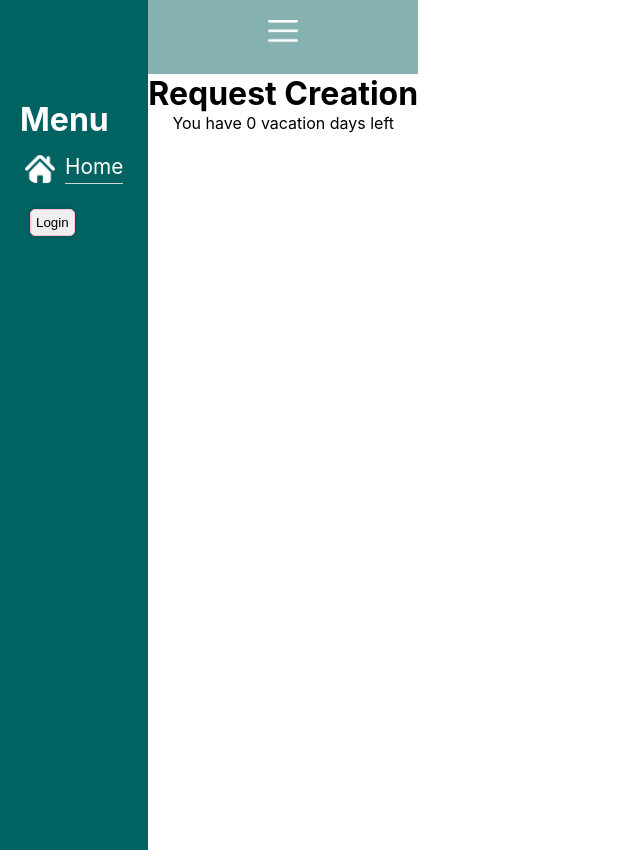
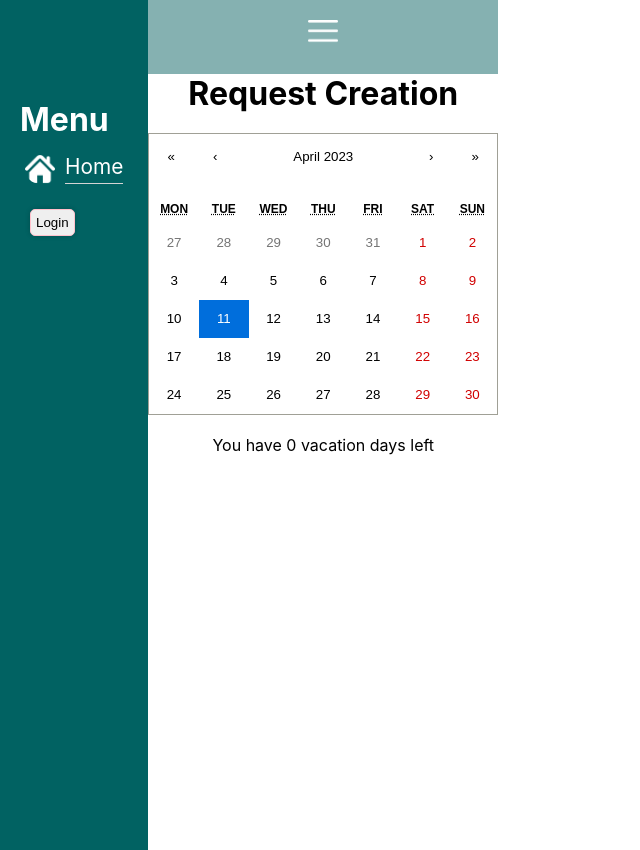
Before and after one commit to valentine974/leafy-app-front, a React (Create React App) app: page /create-request in a window 1280 px wide. Shown: the whole page, without its empty margins (0-640 px from the left). Built offline with nearby package versions, Linux system fonts and the light colour scheme; no server answers.

Commit message:
new calendar component

```diff
--- a/package.json
+++ b/package.json
@@ -9,6 +9,7 @@
     "axios": "^1.3.4",
     "date-fns": "^2.29.3",
     "react": "^18.2.0",
+    "react-calendar": "^4.2.1",
     "react-dom": "^18.2.0",
     "react-router-dom": "^6.9.0",
     "react-scripts": "5.0.1",
--- /dev/null
+++ b/src/components/Calendar/CalendarComponent.css
@@ -0,0 +1,4 @@
+
+.leafy-calendar-absent{
+  background-color: turquoise !important;
+}
--- /dev/null
+++ b/src/components/Calendar/CalendarComponent.jsx
@@ -0,0 +1,54 @@
+import "./CalendarComponent.css";
+import "react-calendar/dist/Calendar.css";
+import React, { useEffect } from "react";
+import Calendar from "react-calendar";
+import { useState,useContext } from "react";
+import authService from "../../services/auth.service";
+import { AuthContext } from "../../context/auth.context";
+import { eachDayOfInterval} from "date-fns";
+import formatDate from "../../utils/dateFormating"
+
+function CalendarComponent(){
+  const [date, setDate] = useState(new Date());
+  const { user } = useContext(AuthContext);
+  const [absentDays, setAbsentDays] = useState([]);
+
+  useEffect(() => {
+  // put all absent days in an array
+  user &&
+  authService
+  .getUserRequests(user._id)
+  .then((response)=>{
+    /* console.log("response", response) */
+    const requests = response.data;
+    let absentDays = []
+    requests.map((request) => {
+      const start = new Date(request.startDate);
+      const end = new Date(request.endDate);
+      absentDays.push(...eachDayOfInterval({ start, end }))
+    },[]);
+    absentDays = absentDays.map(day => formatDate(day))
+    setAbsentDays(absentDays);
+  })
+
+  }, [user]);
+
+  return (
+    // react-calendar element loop through the days and add
+    // a class to the title if the day is absent
+    // then the class will be styled in the css file
+    <div>
+      <Calendar
+        value={date}
+        tileClassName={({ date, view }) => {
+      if(absentDays.find(elem => elem=== formatDate(date))){
+        console.log("this day is absent", formatDate(date))
+       return  'leafy-calendar-absent'
+      }
+    }}
+      />
+    </div>
+  );
+}
+
+export default CalendarComponent;
--- a/src/pages/HomePage/HomePage.jsx
+++ b/src/pages/HomePage/HomePage.jsx
@@ -28,6 +28,7 @@ const features = [
 function HomePage() {
   return (
     <div className="pageContainer">
+
       <h1 className="pageTitle">Nice features of LEAFY to help you manage <br /> your team's vacations with zen inside</h1>
       <div className="cards">
       {features.map((feature) => (
--- a/src/pages/Requests/RequestCreationPage.jsx
+++ b/src/pages/Requests/RequestCreationPage.jsx
@@ -7,6 +7,7 @@ import subDays from 'date-fns/subDays'
 import differenceInCalendarDays from 'date-fns/differenceInCalendarDays'
 import differenceInBusinessDays from 'date-fns/differenceInBusinessDays'
 import { setDay } from "date-fns";
+import CalendarComponent from "../../components/Calendar/CalendarComponent";
 
 function RequestCreationPage() {
   /* request setting page with all it's properties: status, isFullDay, startDate, morningAfternoonStart, endDate, morningAfternoonEnd, comments */
@@ -120,6 +121,10 @@ function RequestCreationPage() {
   return (
     <div>
       <h1>Request Creation</h1>
+      <br />
+    <CalendarComponent/>
+    <br />
+
       <p> You have {daysLeft} vacation days left </p>
       {user && (
         <>
--- a/src/pages/Requests/RequestReviewPage.jsx
+++ b/src/pages/Requests/RequestReviewPage.jsx
@@ -3,6 +3,7 @@ import { Link } from "react-router-dom";
 import { useState, useEffect, useContext } from "react";
 import { AuthContext } from "../../context/auth.context";
 import formatDate from "../../utils/dateFormating";
+import CalendarComponent from "../../components/Calendar/CalendarComponent";
 function RequestReviewPage() {
   const { user } = useContext(AuthContext);
 
@@ -28,6 +29,10 @@ function RequestReviewPage() {
   return (
     <div className="pageContainer">
       <h1 className="pageTitle">Request Review</h1>
+      <br />
+      <CalendarComponent />
+      <br />
+
       <div className="requestCards">
         {requests?.map((request) => (
           <div className={`requestCard ${request.status}`}>
```
Also changed, not shown: 1 other file (tests, documents, lock files or other folders).
